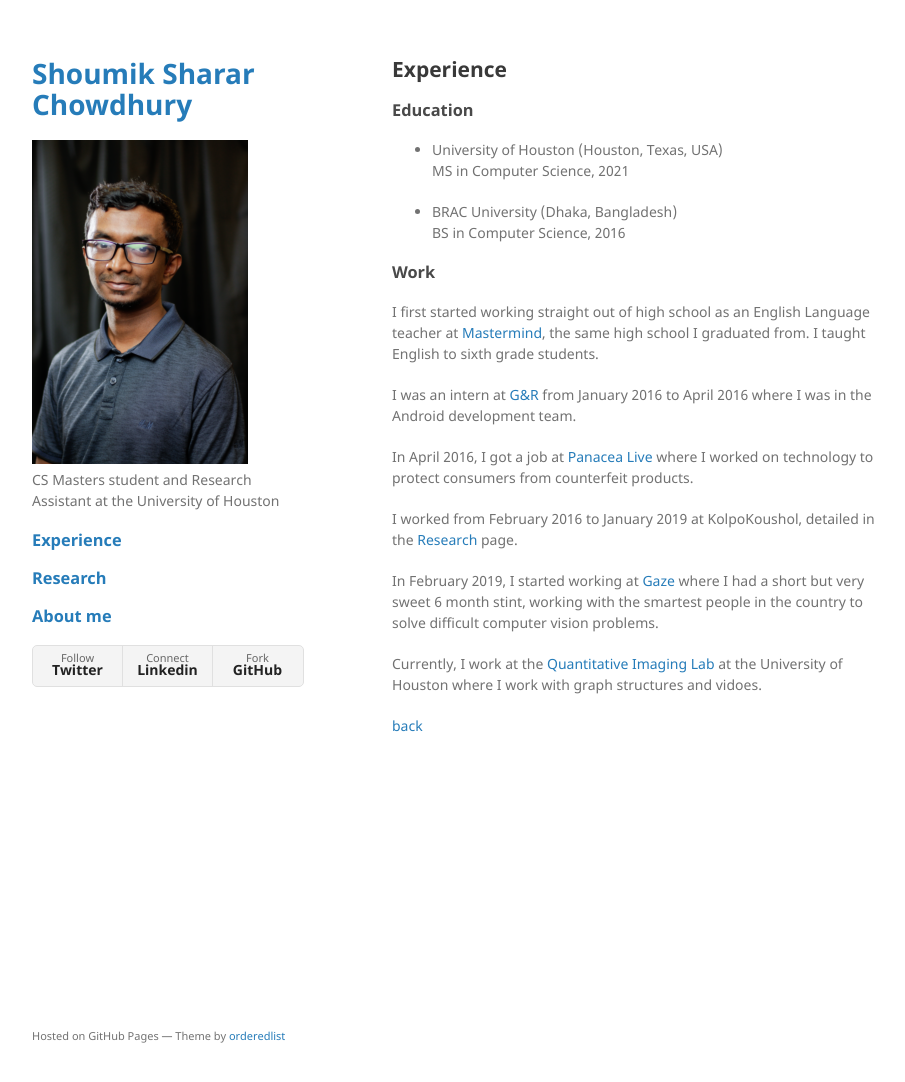
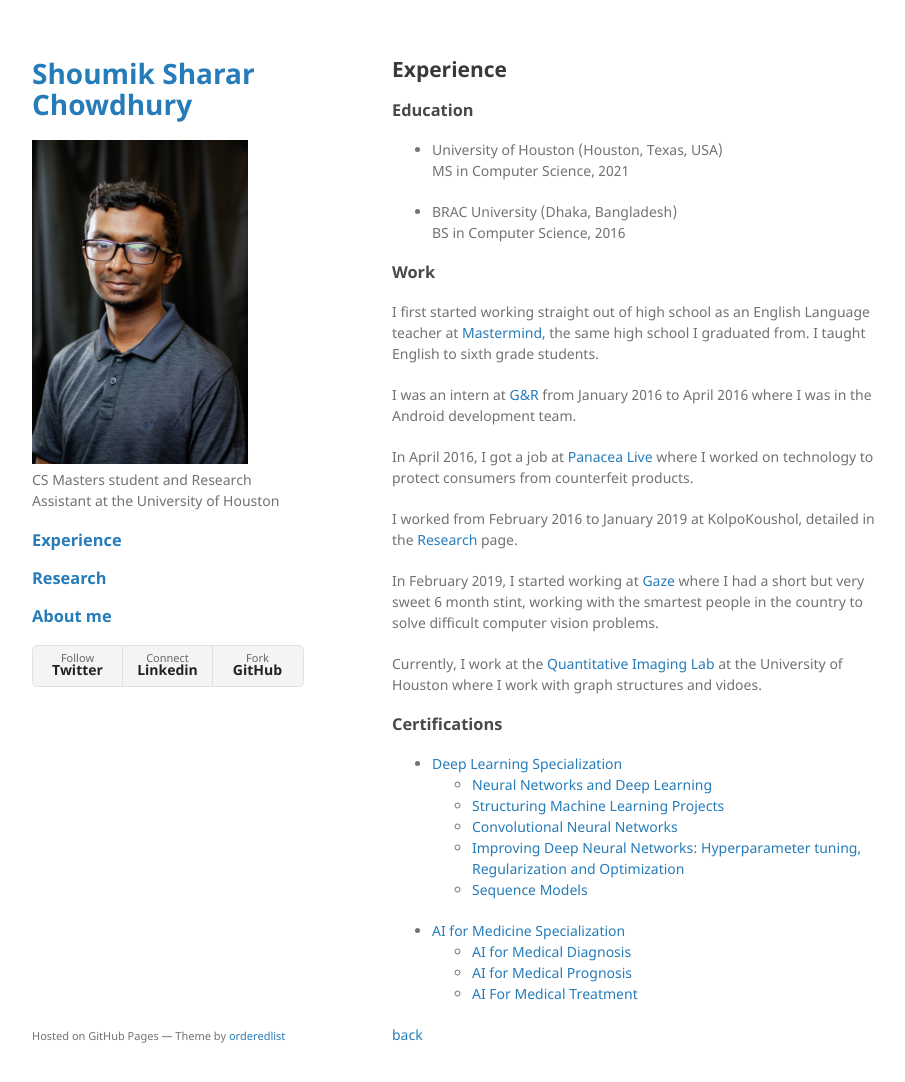
Before and after one commit to shoumikchow/shoumikchow.github.io, a Jekyll site: the page built from pages/experience.md, in a window 1280 px wide and 1115 px high. Shown: the top 1082 px of the window, without its empty margins (178-1083 px from the left). Built offline with Jekyll 4.4.1, drawn with Linux system fonts in a browser that asks for light colours.

Commit message:
Add certifications

```diff
--- a/pages/experience.md
+++ b/pages/experience.md
@@ -27,4 +27,19 @@ In February 2019, I started working at [Gaze](https://gaze.ai) where I had a sho
 Currently, I work at the [Quantitative Imaging Lab](http://www2.cs.uh.edu/~shah/) at the University of Houston where I work with graph structures and vidoes.
 
 
+### Certifications
+
+* [Deep Learning Specialization](https://coursera.org/share/4de30d50ef6f9603b2e860295db80036)
+  * [Neural Networks and Deep Learning](https://coursera.org/share/1b8a7b4ba5b5e4176e96064a621139c9)
+  * [Structuring Machine Learning Projects](https://coursera.org/share/79710555678a302f425c7b57bf0f2f94)
+  * [Convolutional Neural Networks](https://coursera.org/share/0bffa1d84583438f27c89eefeff265f3)
+  * [Improving Deep Neural Networks: Hyperparameter tuning, Regularization and Optimization](https://coursera.org/share/f715f6e22870729e0fca12624100b88c)
+  * [Sequence Models](https://coursera.org/share/947bc60d4f0338f5a0fcc4e745c18324)
+
+* [AI for Medicine Specialization](https://coursera.org/share/5043c1edcf059d48b607ab31181352d5)
+  * [AI for Medical Diagnosis](https://coursera.org/share/84fa4d1cab9a835dae01b482871fc418)
+  * [AI for Medical Prognosis](https://coursera.org/share/9ddf30045fa315a18aac83eac51970a2)
+  * [AI For Medical Treatment   ](https://coursera.org/share/7d3f62953bad75587c1fc472dc25c5af)
+
+
 [back](https://shoumikchow.com)
```
